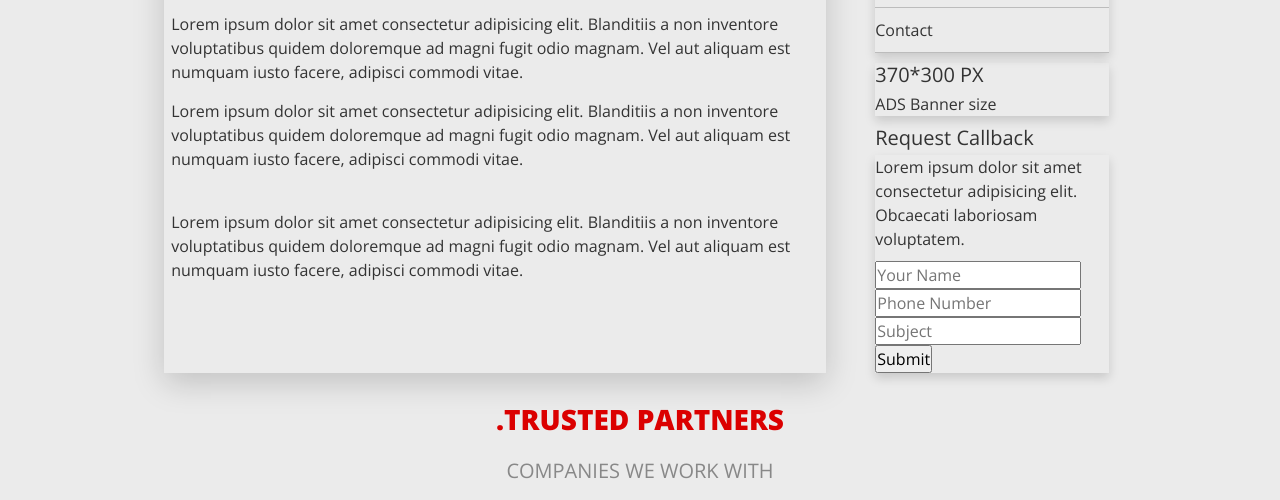
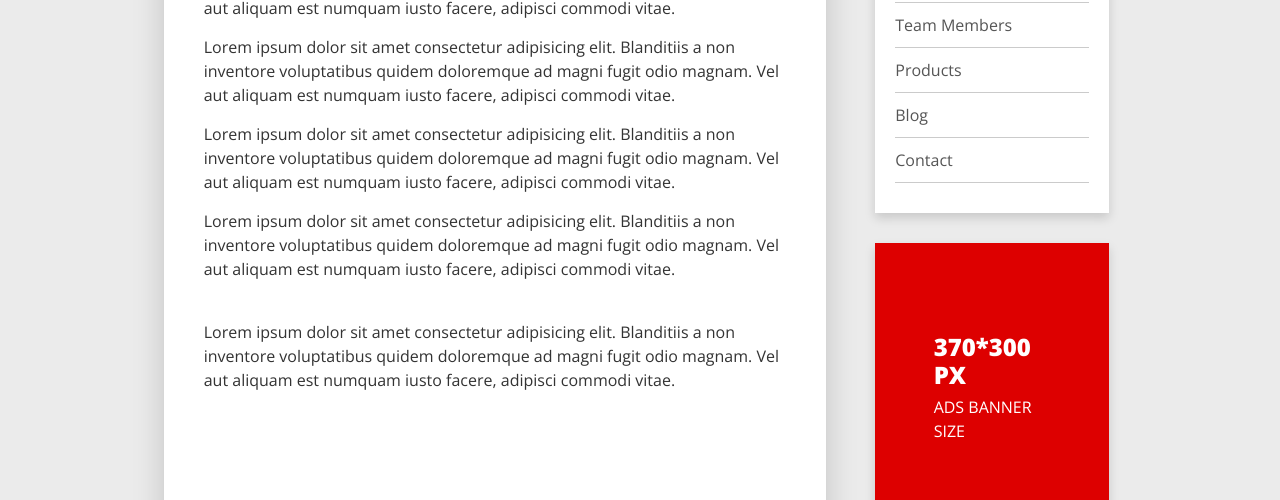
Before and after one commit to bignimz/gym-fitness, a plain HTML site: page service-detail.html in a window 1280 px wide. Shown: the part 683-1183 px from the top of the page. Drawn offline with nearby package versions, Linux system fonts and the light colour scheme.

Commit message:
added styling to the service details page

```diff
--- a/css/services.css
+++ b/css/services.css
@@ -3,3 +3,104 @@
   color: #fff;
   border-radius: 10px;
 }
+
+/* Service Details */
+.service-detail {
+  padding: 70px 0;
+}
+
+.service-detail-wrapper {
+  /* display: flex;
+  flex-wrap: wrap;
+  justify-content: space-between;
+  align-items: center;
+  gap: 40px; */
+}
+
+.service-main-content {
+  /* width: 70%; */
+  background-color: #fff;
+  padding: 40px;
+}
+
+/* Sidebar */
+
+.sidebar-header {
+  background-color: #333;
+  color: #fff;
+  padding: 20px 20px;
+}
+
+.quicklinks {
+  background-color: #fff;
+  padding: 20px;
+  margin-bottom: 30px;
+}
+
+.q-link {
+  font-size: 16px;
+  color: #555;
+}
+
+.q-link:hover {
+  color: #dd0000;
+}
+
+.advert {
+  background-color: #dd0000;
+  color: #fff;
+  height: 300px;
+  position: relative;
+  margin-bottom: 30px;
+}
+
+.advert-details {
+  position: absolute;
+  top: 50%;
+  left: 50%;
+  transform: translate(-50%, -50%);
+}
+
+.advert-details h2 {
+  font-size: 24px;
+  font-weight: 600;
+}
+
+.advert-details p {
+  text-transform: uppercase;
+}
+
+.quick-contact {
+  background-color: #222;
+  color: #c1c1c1;
+  padding: 20px;
+}
+
+.call-input {
+  width: 100%;
+  padding: 10px 20px;
+  background-color: transparent;
+  border: 2px solid #fff;
+  margin-bottom: 12px;
+  text-transform: uppercase;
+  color: #fff;
+}
+
+.call-input::placeholder {
+  color: #fff;
+}
+
+.call-submit {
+  background-color: #dd0000;
+  color: #fff;
+  text-transform: uppercase;
+  text-align: center;
+  width: 100%;
+  padding: 10px 20px;
+  border: none;
+  transition: all 0.3s ease-in;
+}
+
+.call-submit:hover {
+  background-color: #850000;
+}
```
